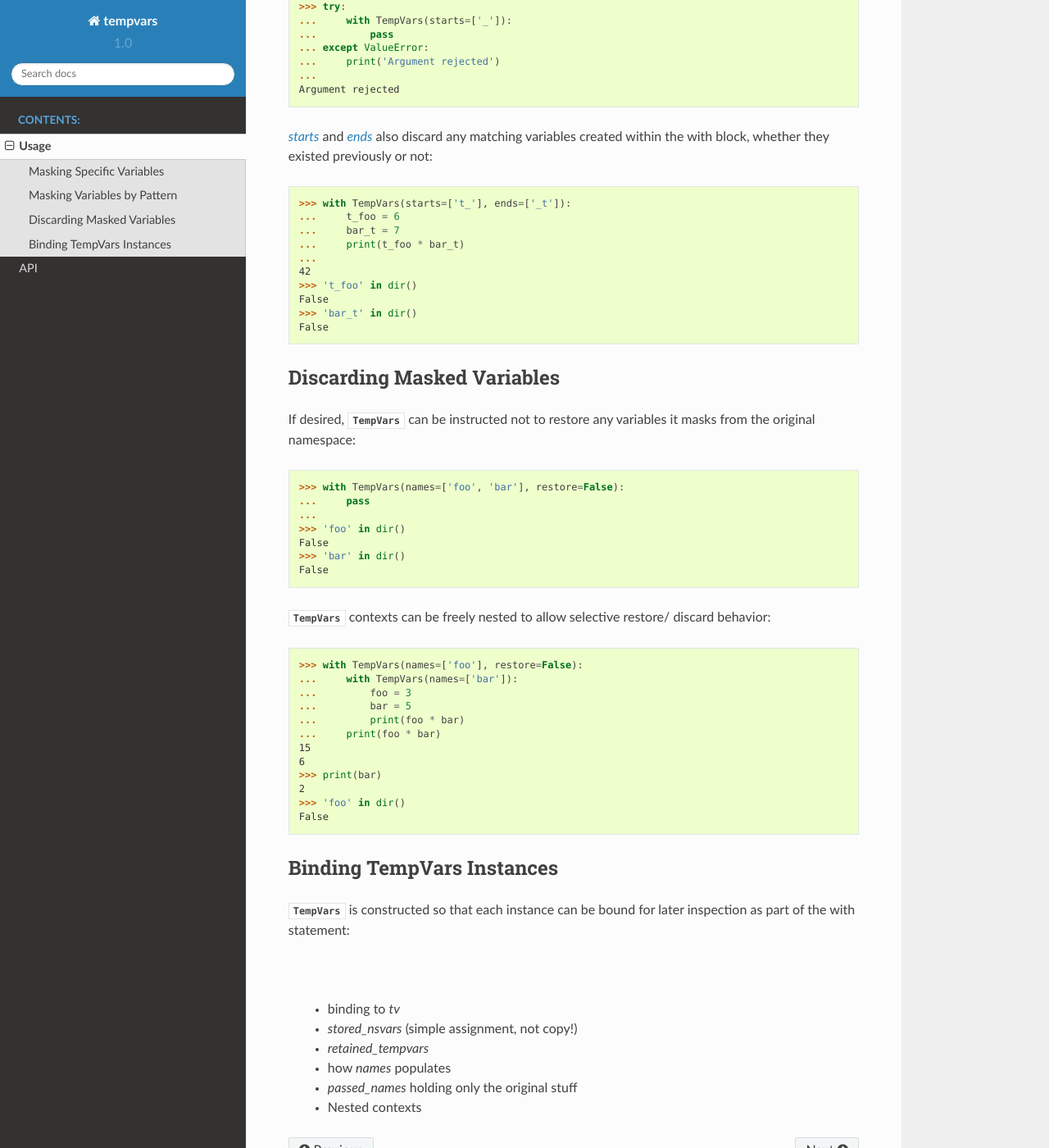
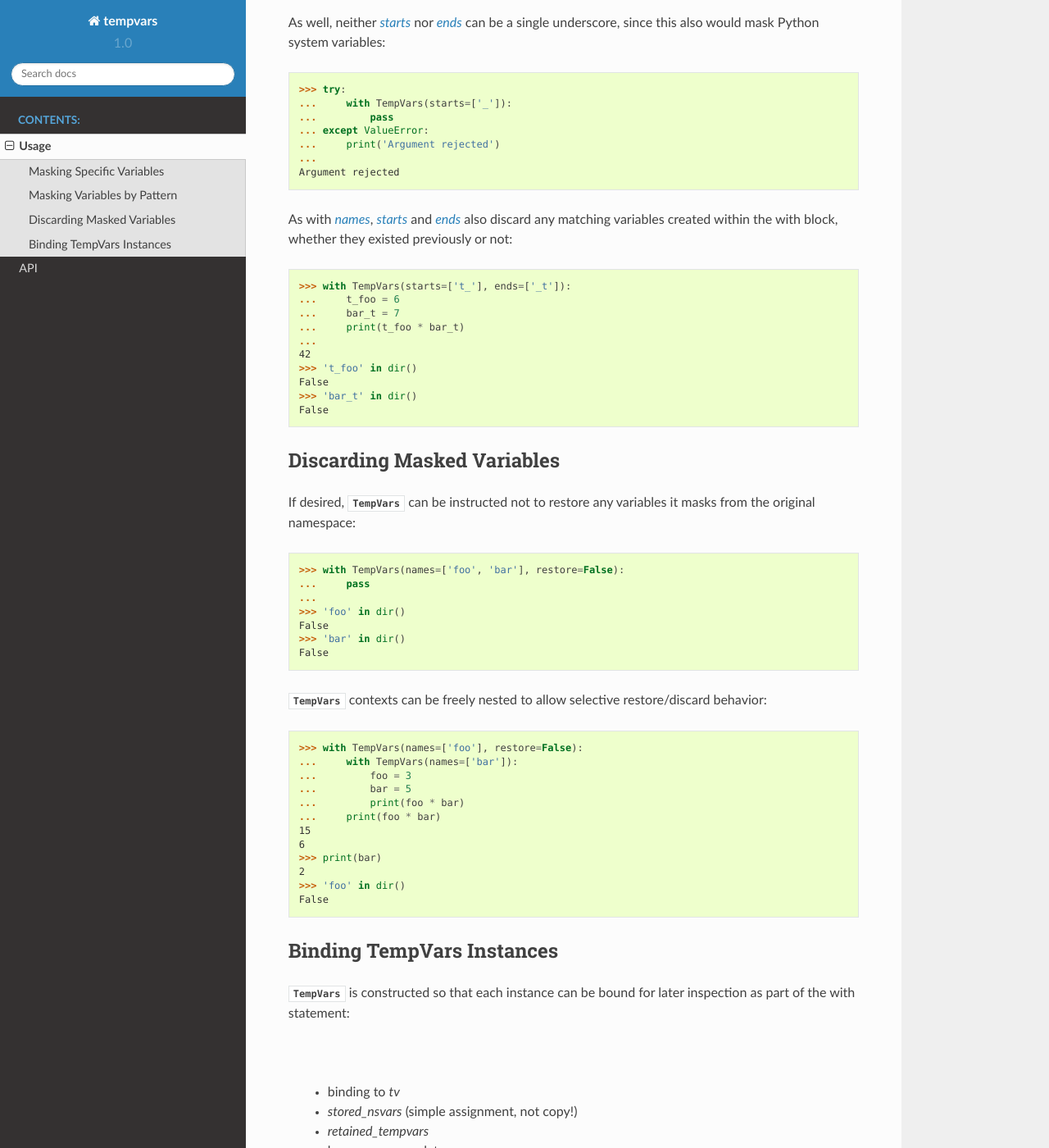
Before and after one commit to bskinn/tempvars, a Sphinx documentation site: the page built from doc/source/usage.rst, in a window 1280 px wide and 1400 px high, scrolled down 2147 px. Shown: the whole window at 82% size. Built offline with Sphinx 7.4.7 and the Read the Docs theme 2.0.0, drawn with Linux system fonts in a browser that asks for light colours; some of the changed text lies outside the part shown.

Commit message:
DOC: Much various
 * Add request for commenting on liked Issues already existing, to
   both README.rst and index.rst (latter still in draft state)
 * Changed index.rst title to just "tempvars"
 * Remove manual bookmark above a section in usage.rst
 * Add test section names to all `doctest` blocks. All are currently
   unique; may want to combine some eventually, but all of them
   work now so that's fine.
 * Add "starts and ends must be lists of strings" note to that
   section
 * Add "starts and ends also screen out new vars matching the
   patterns at block end" text.
 * Change 'example' to 'snippet' in `TempVars` docstring

```diff
--- a/doc/source/usage.rst
+++ b/doc/source/usage.rst
@@ -21,16 +21,13 @@
     :backlinks: top
 
 
-
-.. _usage_basic:
-
 Masking Specific Variables
 --------------------------
 
 The most basic usage is to supply individual variable names in the
 |arg_names|_ argument:
 
-.. doctest::
+.. doctest:: names_basic
 
     >>> with TempVars(names=['foo', 'bar']):
     ...     print('foo' in dir())
@@ -51,7 +48,7 @@
 however, still remove any matching variables from the namespace upon exiting
 the |with| block:
 
-.. doctest::
+.. doctest:: names_creatednew
 
     >>> with TempVars(names=['baz']):
     ...     print('foo' in dir())
@@ -64,8 +61,8 @@
     True
     6
     5
-    >>> print(2 * foo + bar)
-    4
+    >>> print(2 * (foo + bar))
+    6
     >>> 'baz' in dir()
     False
 
@@ -125,10 +127,11 @@
     ...
     Argument rejected
 
-|arg_starts|_ and |arg_ends|_ also discard any matching variables created
-within the |with| block, whether they existed previously or not:
+As with |arg_names|_, |arg_starts|_ and |arg_ends|_ also discard any
+matching variables created within the |with| block, whether they existed
+previously or not:
 
-.. doctest::
+.. doctest:: starts_ends_creatednew
 
     >>> with TempVars(starts=['t_'], ends=['_t']):
     ...     t_foo = 6
```
Also changed, not shown: other parts of doc/source/usage.rst (+13 -8 lines), README.rst (+7 -3 lines), doc/source/index.rst (+9 -2 lines), 1 other file.
